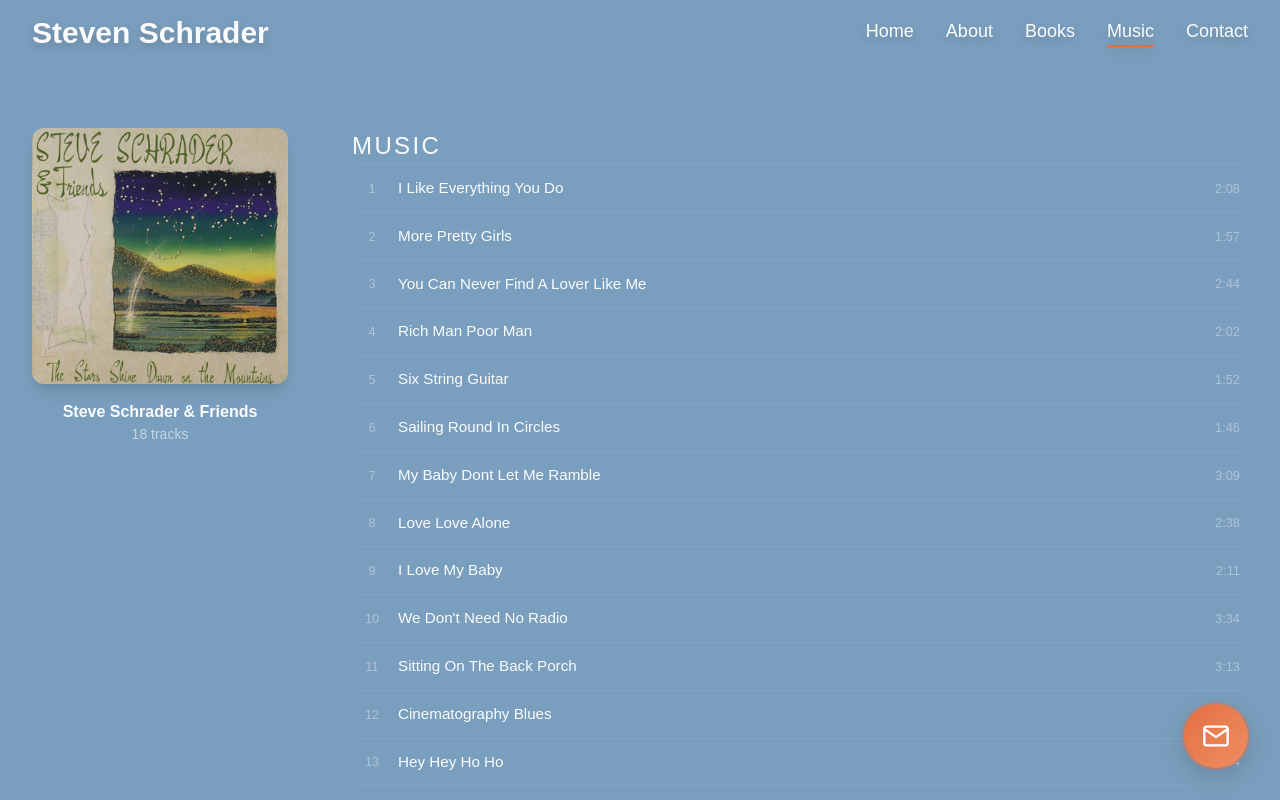
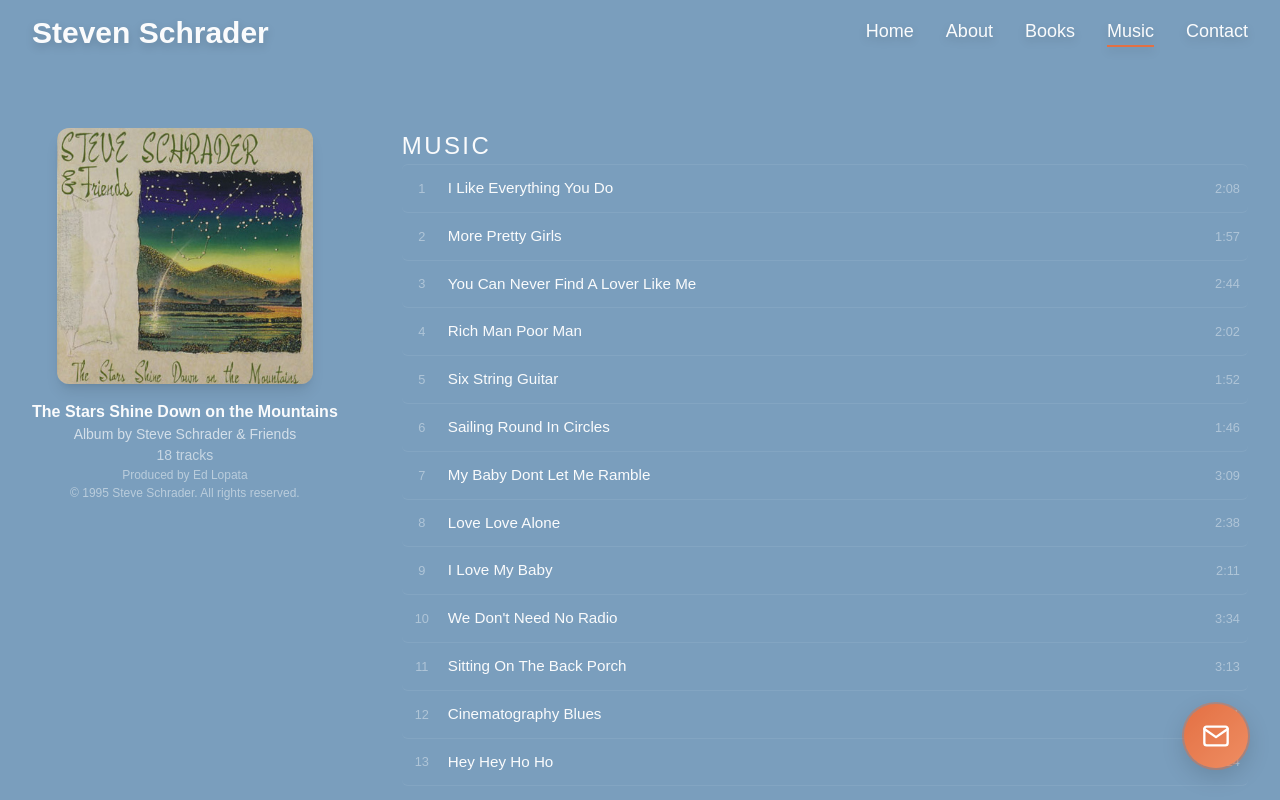
Before and after one commit to jamhanpar/20250808-steven-schrader, a Next.js app: page /music in a window 1280 px wide. Shown: the top 800 px of the page. Built offline with nearby package versions, Linux system fonts and the light colour scheme.

Commit message:
added album meta data

```diff
--- a/src/app/data/music-data.json
+++ b/src/app/data/music-data.json
@@ -1,5 +1,9 @@
 {
+  "albumTitle": "The Stars Shine Down on the Mountains",
   "artist": "Steve Schrader & Friends",
+  "producer": "Ed Lopata",
+  "year": 1995,
+  "copyright": "© 1995 Steve Schrader. All rights reserved.",
   "coverImage": "/images/album/steve-schrader-and-friends-album-cover.jpg",
   "tracks": [
     {
--- a/src/app/music/page.tsx
+++ b/src/app/music/page.tsx
@@ -26,9 +26,20 @@ export default function MusicPage() {
             />
           </div>
           <div className="text-center">
-            <p className="text-primary font-semibold">{musicData.artist}</p>
-            <p className="text-primary/60 text-sm mt-1">
+            <p className="text-primary font-semibold text-base leading-snug">
+              {musicData.albumTitle}
+            </p>
+            <p className="text-primary/70 text-sm mt-1">
+              Album by {musicData.artist}
+            </p>
+            <p className="text-primary/60 text-sm mt-0.5">
               {musicData.tracks.length} tracks
+            </p>
+            <p className="text-primary/50 text-xs mt-3">
+              Produced by {musicData.producer}
+            </p>
+            <p className="text-primary/50 text-xs mt-0.5">
+              {musicData.copyright}
             </p>
           </div>
         </div>
```
